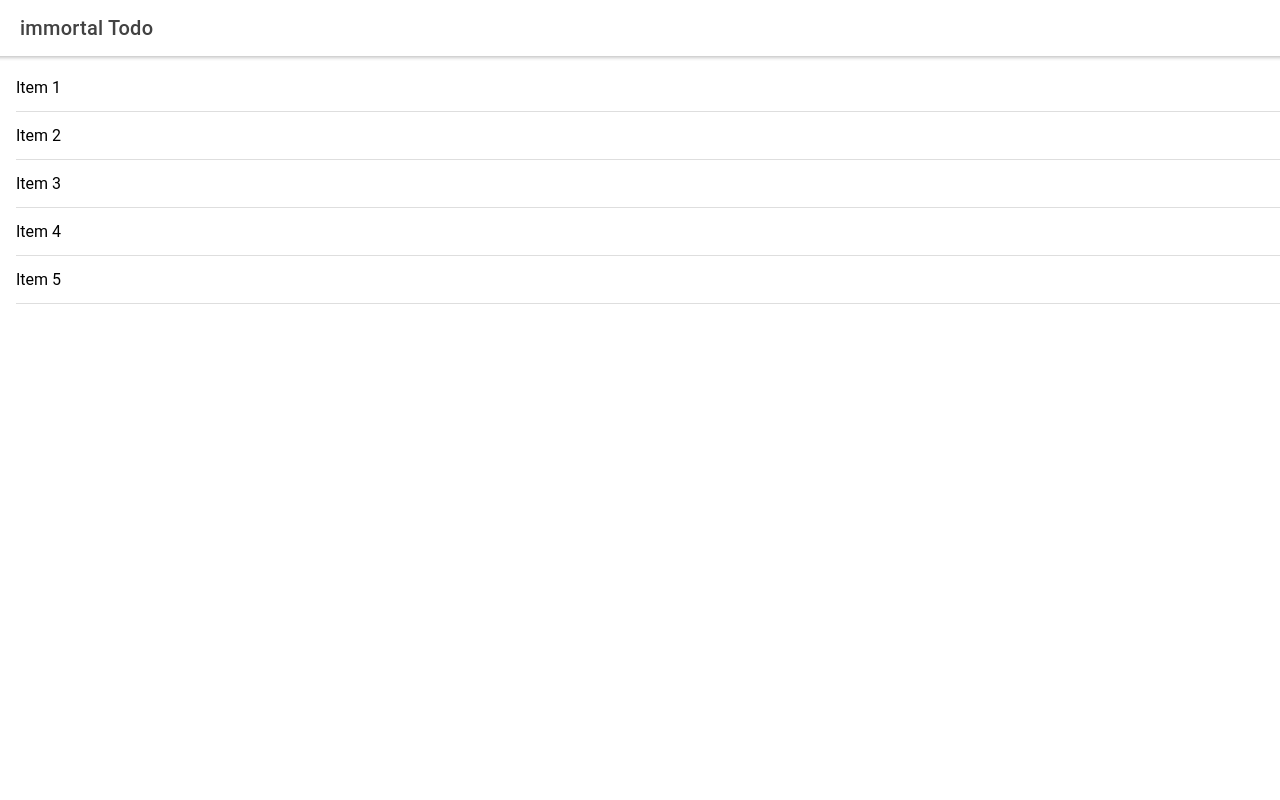
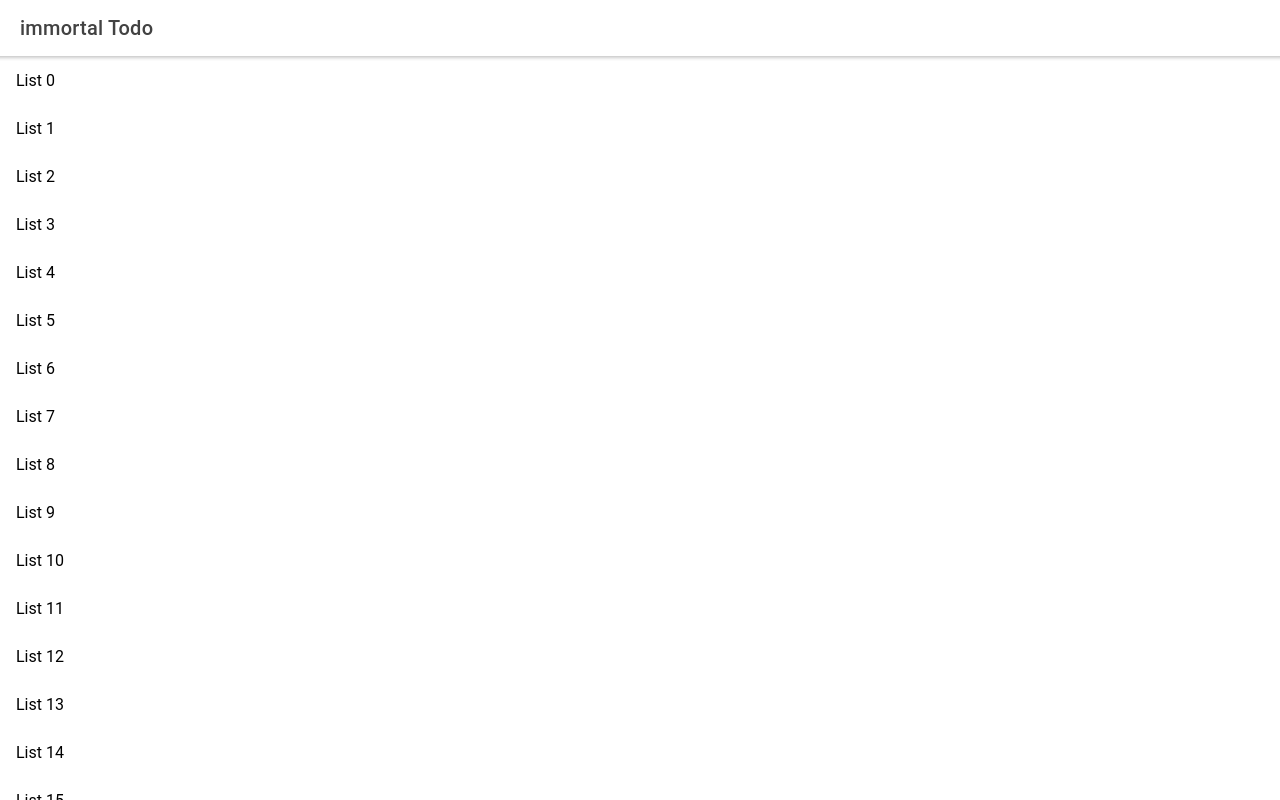
Before and after one commit to immortalt/immortal-todo, a React (Create React App) app: page /home in a window 1280 px wide. Built offline with nearby package versions, Linux system fonts and the light colour scheme.

Commit message:
feat(all): implement the draggable TodoLists demo using react-beautiful-dnd

```diff
--- a/package.json
+++ b/package.json
@@ -16,12 +16,14 @@
     "@types/jest": "^26.0.20",
     "@types/node": "^12.19.15",
     "@types/react": "^18.0.17",
+    "@types/react-beautiful-dnd": "^13.1.3",
     "@types/react-dom": "^18.0.6",
     "@types/react-router": "^5.1.11",
     "@types/react-router-dom": "^5.1.7",
     "history": "^4.9.0",
     "ionicons": "^6.0.3",
     "react": "^18.2.0",
+    "react-beautiful-dnd": "^13.1.1",
     "react-dom": "^18.2.0",
     "react-router": "^5.2.0",
     "react-router-dom": "^5.2.0",
--- a/src/components/DragList.css
+++ /dev/null
@@ -1,9 +0,0 @@
-.ion-content-scroll-host {
-    position: absolute;
-    top: 0;
-    left: 0;
-
-    height: 100%;
-    width: 100%;
-    overflow-y: auto;
-}
--- a/src/components/DragList.tsx
+++ /dev/null
@@ -1,77 +0,0 @@
-import React from 'react';
-import {
-    IonContent,
-    IonItem,
-    IonLabel,
-    IonList,
-    IonReorder,
-    IonReorderGroup,
-    ItemReorderEventDetail
-} from '@ionic/react';
-
-import './DragList.css';
-
-function DragList() {
-    function handleReorder(event: CustomEvent<ItemReorderEventDetail>) {
-        // The `from` and `to` properties contain the index of the item
-        // when the drag started and ended, respectively
-        console.log('Dragged from index', event.detail.from, 'to', event.detail.to);
-
-        // Finish the reorder and position the item in the DOM based on
-        // where the gesture ended. This method can also be called directly
-        // by the reorder group
-        event.detail.complete();
-    }
-    return (
-        <IonContent scrollY={false}>
-            <div className="ion-content-scroll-host">
-                <IonList>
-                    {/* The reorder gesture is disabled by default, enable it to drag and drop items */}
-                    <IonReorderGroup disabled={false} onIonItemReorder={handleReorder}>
-                        <IonReorder>
-                            <IonItem>
-                                <IonLabel>
-                                    Item 1
-                                </IonLabel>
-                            </IonItem>
-                        </IonReorder>
-
-                        <IonReorder>
-                            <IonItem>
-                                <IonLabel>
-                                    Item 2
-                                </IonLabel>
-                            </IonItem>
-                        </IonReorder>
-
-                        <IonReorder>
-                            <IonItem>
-                                <IonLabel>
-                                    Item 3
-                                </IonLabel>
-                            </IonItem>
-                        </IonReorder>
-
-                        <IonReorder>
-                            <IonItem>
-                                <IonLabel>
-                                    Item 4
-                                </IonLabel>
-                            </IonItem>
-                        </IonReorder>
-
-                        <IonReorder>
-                            <IonItem>
-                                <IonLabel>
-                                    Item 5
-                                </IonLabel>
-                            </IonItem>
-                        </IonReorder>
-                    </IonReorderGroup>
-                </IonList>
-            </div>
-        </IonContent>
-    );
-}
-
-export default DragList;
--- /dev/null
+++ b/src/components/StrictModeDroppable.tsx
@@ -0,0 +1,17 @@
+import {useEffect, useState} from "react";
+import {Droppable, DroppableProps} from "react-beautiful-dnd";
+
+export const StrictModeDroppable = ({children, ...props}: DroppableProps) => {
+    const [enabled, setEnabled] = useState(false);
+    useEffect(() => {
+        const animation = requestAnimationFrame(() => setEnabled(true));
+        return () => {
+            cancelAnimationFrame(animation);
+            setEnabled(false);
+        };
+    }, []);
+    if (!enabled) {
+        return null;
+    }
+    return <Droppable {...props}>{children}</Droppable>;
+};
--- /dev/null
+++ b/src/components/TodoLists.tsx
@@ -0,0 +1,86 @@
+import React, {useState} from "react";
+import {DragDropContext, Draggable} from "react-beautiful-dnd";
+import {StrictModeDroppable} from "./StrictModeDroppable";
+import {IonItem, IonLabel} from "@ionic/react";
+
+interface Item {
+    id: string;
+    content: string;
+}
+
+const getItems = (count: number): Item[] =>
+    Array.from({length: count}, (v, k) => k).map(k => ({
+        id: `list-${k}`,
+        content: `List ${k}`
+    }));
+
+const reorder = (list: Item[], startIndex: number, endIndex: number): Item[] => {
+    const result = Array.from(list);
+    const [removed] = result.splice(startIndex, 1);
+    result.splice(endIndex, 0, removed);
+
+    return result;
+};
+
+
+const getItemStyle = (isDragging: boolean, draggableStyle: any) => ({
+    userSelect: "none",
+    ...draggableStyle
+});
+
+const getListStyle = (isDraggingOver: boolean) => ({
+    width: "100%"
+});
+
+const TodoLists: React.FC = () => {
+    const [items, setItems] = useState<Item[]>(getItems(20));
+
+    const onDragEnd = (result: any) => {
+        if (!result.destination) {
+            return;
+        }
+
+        const reorderedItems = reorder(
+            items,
+            result.source.index,
+            result.destination.index
+        );
+
+        setItems(reorderedItems);
+    };
+
+    return (
+        <DragDropContext onDragEnd={onDragEnd}>
+            <StrictModeDroppable droppableId="droppable">
+                {(provided, snapshot) => (
+                    <div
+                        {...provided.droppableProps}
+                        ref={provided.innerRef}
+                        style={getListStyle(snapshot.isDraggingOver)}
+                    >
+                        {items.map((item, index) => (
+                            <Draggable key={item.id} draggableId={item.id} index={index}>
+                                {(provided, snapshot) => (
+                                    <IonItem ref={provided.innerRef}
+                                             {...provided.draggableProps}
+                                             {...provided.dragHandleProps} style={getItemStyle(
+                                        snapshot.isDragging,
+                                        provided.draggableProps.style
+                                    )}
+                                             color={snapshot.isDragging ? "primary" : ""}
+                                             lines="none"
+                                    >
+                                        <IonLabel>{item.content}</IonLabel>
+                                    </IonItem>
+                                )}
+                            </Draggable>
+                        ))}
+                        {provided.placeholder}
+                    </div>
+                )}
+            </StrictModeDroppable>
+        </DragDropContext>
+    );
+};
+
+export default TodoLists;
--- a/src/pages/Home.tsx
+++ b/src/pages/Home.tsx
@@ -1,17 +1,19 @@
 import {IonContent, IonHeader, IonPage, IonTitle, IonToolbar} from '@ionic/react';
 import './Home.css';
-import DragList from "../components/DragList";
+import TodoLists from "../components/TodoLists";
+import React from "react";
 
 const Home: React.FC = () => {
+    const pageStyle = {userSelect: 'none'}
     return (
-        <IonPage>
+        <IonPage style={pageStyle}>
             <IonHeader>
                 <IonToolbar>
                     <IonTitle>{"immortal Todo"}</IonTitle>
                 </IonToolbar>
             </IonHeader>
             <IonContent fullscreen>
-                <DragList></DragList>
+                <TodoLists></TodoLists>
             </IonContent>
         </IonPage>
     );
```
Also changed, not shown: 1 other file (tests, documents, lock files or other folders).
